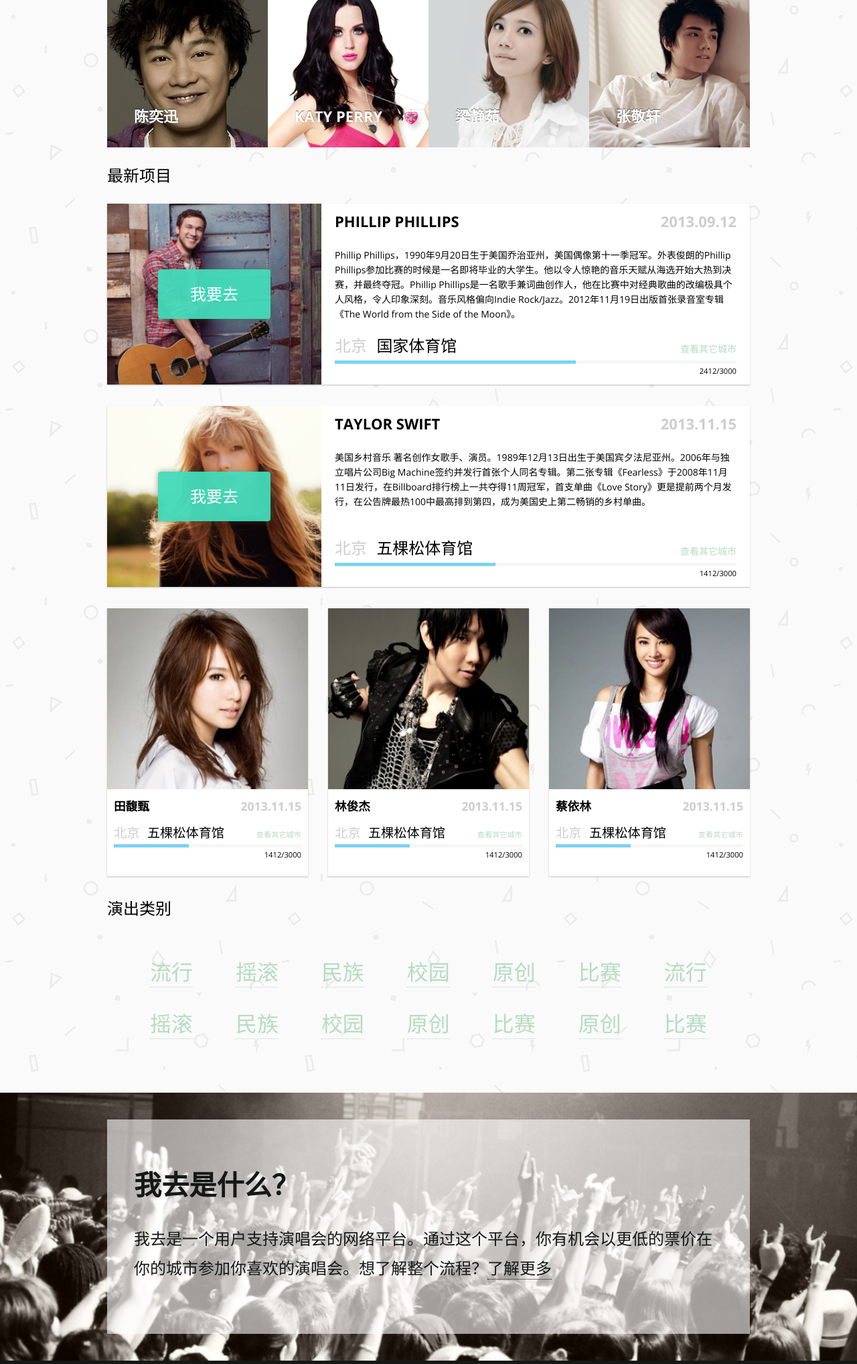
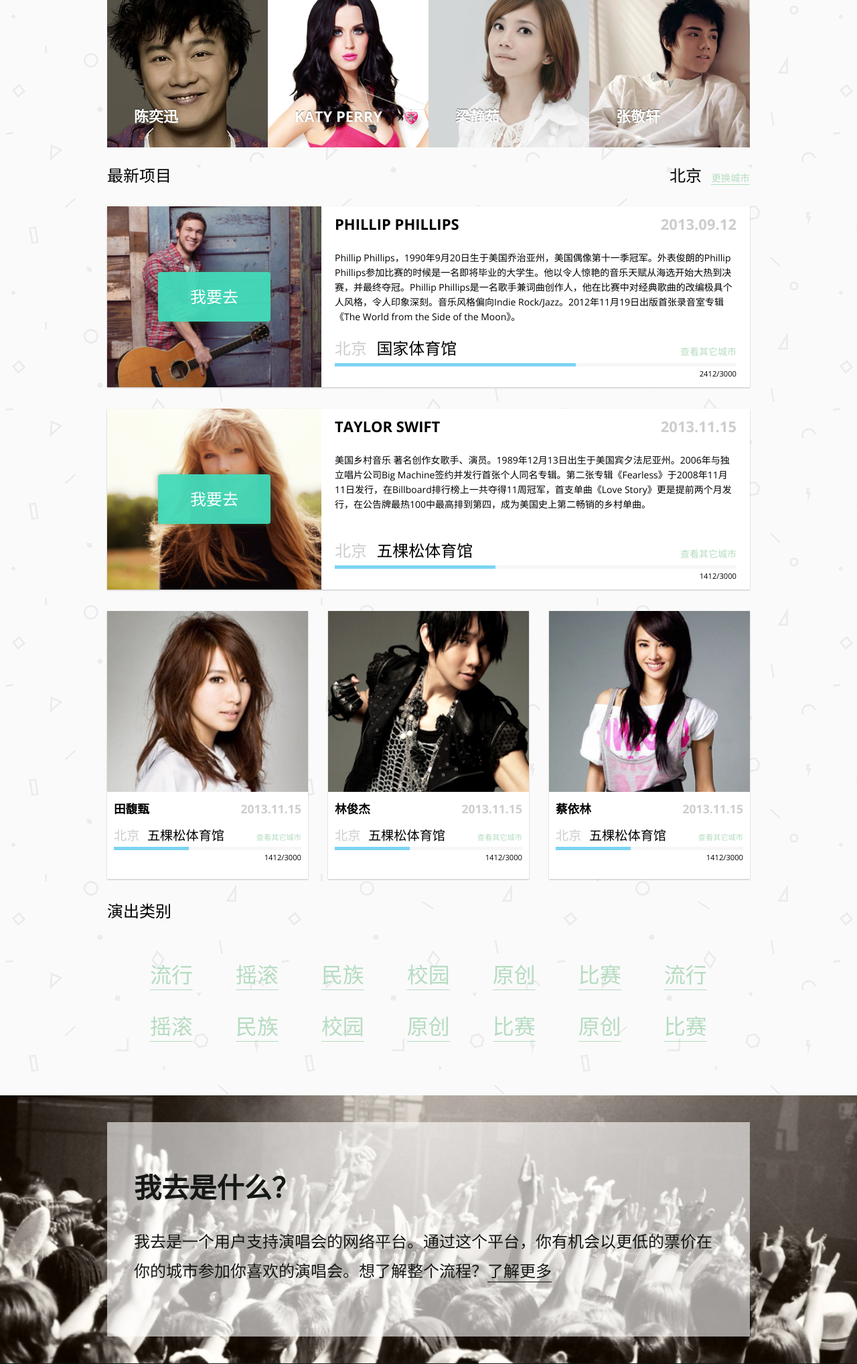
Before and after one commit to liuzenan/wowcheer, a Node server app: template views/index.jade in a window 1280 px wide. Shown: the part 844-2880 px from the top of the page at 67% size. Run offline with Node 20, Linux system fonts and the light colour scheme; the template is opened without the code that fills it, so the values that code supplies are empty; style sheets or scripts are compiled from the project's sources; some libraries are stand-ins or nearby versions.

Commit message:
add change city

```diff
--- a/public/stylesheets/css/screen.css
+++ b/public/stylesheets/css/screen.css
@@ -576,7 +576,27 @@
   text-shadow: 0 -1px 1px rgba(0, 0, 0, 0.6);
 }
 
+/* line 174, ../../../sass/_layout.scss */
+.section-header {
+  overflow: hidden;
+  *zoom: 1;
+}
 /* line 176, ../../../sass/_layout.scss */
+.section-header .main-title {
+  display: inline-block;
+}
+/* line 180, ../../../sass/_layout.scss */
+.section-header .second-title {
+  float: right;
+}
+/* line 184, ../../../sass/_layout.scss */
+.section-header .control {
+  margin-left: 1em;
+  font-size: .6em;
+  border-bottom: 1px solid #b6dcc1;
+}
+
+/* line 195, ../../../sass/_layout.scss */
 .project-card-wide {
   background: #FFFFFF;
   -moz-box-shadow: 0px 1px 2px 0px rgba(0, 0, 0, 0.24);
@@ -596,7 +616,7 @@
 .project-card-wide:after {
   clear: both;
 }
-/* line 182, ../../../sass/_layout.scss */
+/* line 201, ../../../sass/_layout.scss */
 .project-card-wide .project-card-lead {
   height: 100%;
   float: left;
@@ -615,7 +635,7 @@
   _overflow-y: visible;
   position: relative;
 }
-/* line 186, ../../../sass/_layout.scss */
+/* line 205, ../../../sass/_layout.scss */
 .project-card-wide .project-card-lead .project-card-img {
   z-index: 2;
   height: 100%;
@@ -624,7 +644,7 @@
   background-size: 100% 100%;
   background-size: cover;
 }
-/* line 189, ../../../sass/_layout.scss */
+/* line 208, ../../../sass/_layout.scss */
 .project-card-wide .project-card-lead .project-card-button {
   background-color: rgba(67, 219, 186, 0.95);
   text-decoration: none;
@@ -651,7 +671,7 @@
   margin-top: -37px;
   margin-left: -84px;
 }
-/* line 196, ../../../sass/_layout.scss */
+/* line 215, ../../../sass/_layout.scss */
 .project-card-wide .project-card-detail {
   height: 100%;
   float: left;
@@ -671,7 +691,7 @@
   padding: 0 20px;
 }
 
-/* line 205, ../../../sass/_layout.scss */
+/* line 224, ../../../sass/_layout.scss */
 .project-card-detail {
   *position: relative;
   *zoom: 1;
@@ -685,7 +705,7 @@
 .project-card-detail:after {
   clear: both;
 }
-/* line 207, ../../../sass/_layout.scss */
+/* line 226, ../../../sass/_layout.scss */
 .project-card-detail .project-card-singer {
   float: left;
   width: 66.66667%;
@@ -702,7 +722,7 @@
   _overflow: hidden;
   _overflow-y: visible;
 }
-/* line 210, ../../../sass/_layout.scss */
+/* line 229, ../../../sass/_layout.scss */
 .project-card-detail .project-card-date {
   float: left;
   width: 33.33333%;
@@ -719,12 +739,12 @@
   _overflow: hidden;
   _overflow-y: visible;
 }
-/* line 212, ../../../sass/_layout.scss */
+/* line 231, ../../../sass/_layout.scss */
 .project-card-detail .project-card-date h3 {
   text-align: right;
   color: #cdcdcd;
 }
-/* line 217, ../../../sass/_layout.scss */
+/* line 236, ../../../sass/_layout.scss */
 .project-card-detail .project-card-des {
   clear: left;
   float: left;
@@ -744,7 +764,7 @@
   height: 138px;
   overflow: hidden;
 }
-/* line 223, ../../../sass/_layout.scss */
+/* line 242, ../../../sass/_layout.scss */
 .project-card-detail .project-card-city {
   margin: 0;
   clear: left;
@@ -763,15 +783,15 @@
   _overflow: hidden;
   _overflow-y: visible;
 }
-/* line 227, ../../../sass/_layout.scss */
+/* line 246, ../../../sass/_layout.scss */
 .project-card-detail .project-card-city .city {
   color: #cdcdcd;
 }
-/* line 231, ../../../sass/_layout.scss */
+/* line 250, ../../../sass/_layout.scss */
 .project-card-detail .project-card-city .venue {
   padding-left: .6em;
 }
-/* line 236, ../../../sass/_layout.scss */
+/* line 255, ../../../sass/_layout.scss */
 .project-card-detail .project-card-other-city {
   float: left;
   width: 33.33333%;
@@ -789,14 +809,14 @@
   _overflow-y: visible;
   position: relative;
 }
-/* line 239, ../../../sass/_layout.scss */
+/* line 258, ../../../sass/_layout.scss */
 .project-card-detail .project-card-other-city a {
   display: block;
   text-align: right;
   line-height: 2em;
   padding-top: 0.9em;
 }
-/* line 247, ../../../sass/_layout.scss */
+/* line 266, ../../../sass/_layout.scss */
 .project-card-detail .project-card-progress {
   clear: left;
   float: left;
@@ -816,12 +836,12 @@
   height: 5px;
   background: #f6f6f6;
 }
-/* line 252, ../../../sass/_layout.scss */
+/* line 271, ../../../sass/_layout.scss */
 .project-card-detail .project-card-progress .progress-bar {
   height: 5px;
   background: #7bd3f3;
 }
-/* line 257, ../../../sass/_layout.scss */
+/* line 276, ../../../sass/_layout.scss */
 .project-card-detail .project-card-number {
   clear: left;
   float: left;
@@ -842,12 +862,12 @@
   font-size: .8em;
 }
 
-/* line 267, ../../../sass/_layout.scss */
+/* line 286, ../../../sass/_layout.scss */
 .project-card-container {
   margin-left: -30px;
 }
 
-/* line 271, ../../../sass/_layout.scss */
+/* line 290, ../../../sass/_layout.scss */
 .project-card-small {
   background: #FFFFFF;
   -moz-box-shadow: 0px 1px 2px 0px rgba(0, 0, 0, 0.24);
@@ -857,13 +877,13 @@
   margin-left: 30px;
   display: inline-block;
 }
-/* line 276, ../../../sass/_layout.scss */
+/* line 295, ../../../sass/_layout.scss */
 .project-card-small .project-card-lead {
   height: 270px;
   position: relative;
   display: block;
 }
-/* line 280, ../../../sass/_layout.scss */
+/* line 299, ../../../sass/_layout.scss */
 .project-card-small .project-card-lead .project-card-img {
   z-index: 2;
   height: 100%;
@@ -873,7 +893,7 @@
   background-size: cover;
   background-origin: top center;
 }
-/* line 284, ../../../sass/_layout.scss */
+/* line 303, ../../../sass/_layout.scss */
 .project-card-small .project-card-lead .project-card-button {
   background-color: rgba(67, 219, 186, 0.95);
   text-decoration: none;
@@ -906,7 +926,7 @@
   -o-transition: all 0.2s ease-in 0;
   transition: all 0.2s ease-in 0;
 }
-/* line 294, ../../../sass/_layout.scss */
+/* line 313, ../../../sass/_layout.scss */
 .project-card-small .project-card-detail {
   *position: relative;
   *zoom: 1;
@@ -925,16 +945,16 @@
 .project-card-small .project-card-detail:after {
   clear: both;
 }
-/* line 301, ../../../sass/_layout.scss */
+/* line 320, ../../../sass/_layout.scss */
 .project-card-small .project-card-detail .project-card-number {
   font-size: 1em;
 }
-/* line 307, ../../../sass/_layout.scss */
+/* line 326, ../../../sass/_layout.scss */
 .project-card-small:hover .project-card-button {
   opacity: 1;
 }
 
-/* line 316, ../../../sass/_layout.scss */
+/* line 335, ../../../sass/_layout.scss */
 .category-links {
   margin: 0;
   padding: 0;
@@ -942,13 +962,13 @@
   font-size: 2.28571em;
   line-height: 1.375em;
 }
-/* line 321, ../../../sass/_layout.scss */
+/* line 340, ../../../sass/_layout.scss */
 .category-links .category-item {
   display: inline-block;
   margin: 1em 0 0 2em;
-  border-bottom: 1px dotted #b6dcc1;
+  border-bottom: 1px solid #b6dcc1;
 }
-/* line 325, ../../../sass/_layout.scss */
+/* line 344, ../../../sass/_layout.scss */
 .category-links .category-item a {
   -webkit-transition: all 0.2s ease-in;
   -webkit-transition-delay: 0;
@@ -956,12 +976,12 @@
   -o-transition: all 0.2s ease-in 0;
   transition: all 0.2s ease-in 0;
 }
-/* line 327, ../../../sass/_layout.scss */
+/* line 346, ../../../sass/_layout.scss */
 .category-links .category-item a:hover {
   color: #151815;
 }
 
-/* line 337, ../../../sass/_layout.scss */
+/* line 356, ../../../sass/_layout.scss */
 #about {
   position: relative;
   height: 320px;
@@ -970,11 +990,11 @@
   font-size: 1.71429em;
   line-height: 1.83333em;
 }
-/* line 343, ../../../sass/_layout.scss */
+/* line 362, ../../../sass/_layout.scss */
 #about .hero-image {
   background-image: url(/img/hero2.png);
 }
-/* line 346, ../../../sass/_layout.scss */
+/* line 365, ../../../sass/_layout.scss */
 #about .container {
   z-index: 3;
   position: relative;
@@ -982,28 +1002,28 @@
   padding: 40px 0 0 0;
   height: 280px;
 }
-/* line 354, ../../../sass/_layout.scss */
+/* line 373, ../../../sass/_layout.scss */
 #about .title, #about .des {
   margin: 0;
   padding: 10px 40px;
 }
-/* line 359, ../../../sass/_layout.scss */
+/* line 378, ../../../sass/_layout.scss */
 #about .title {
   font-weight: bold;
   padding-top: 20px;
 }
-/* line 364, ../../../sass/_layout.scss */
+/* line 383, ../../../sass/_layout.scss */
 #about a {
   color: #151815;
-  border-bottom: 1px dotted #151815;
+  border-bottom: 1px solid #151815;
 }
 
-/* line 373, ../../../sass/_layout.scss */
+/* line 392, ../../../sass/_layout.scss */
 #footer {
   background: #151815;
   color: white;
 }
-/* line 374, ../../../sass/_layout.scss */
+/* line 393, ../../../sass/_layout.scss */
 #footer .container {
   *position: relative;
   *zoom: 1;
@@ -1017,17 +1037,17 @@
 #footer .container:after {
   clear: both;
 }
-/* line 380, ../../../sass/_layout.scss */
+/* line 399, ../../../sass/_layout.scss */
 #footer .footer-links {
   padding: 0;
   margin: 0;
   list-style: none;
 }
-/* line 386, ../../../sass/_layout.scss */
+/* line 405, ../../../sass/_layout.scss */
 #footer .footer-link-item {
   padding: 2px 0;
 }
-/* line 390, ../../../sass/_layout.scss */
+/* line 409, ../../../sass/_layout.scss */
 #footer .bottom-nav-discover {
   float: left;
   width: 25%;
@@ -1044,7 +1064,7 @@
   _overflow: hidden;
   _overflow-y: visible;
 }
-/* line 393, ../../../sass/_layout.scss */
+/* line 412, ../../../sass/_layout.scss */
 #footer .bottom-nav-profile {
   float: left;
   width: 25%;
@@ -1061,7 +1081,7 @@
   _overflow: hidden;
   _overflow-y: visible;
 }
-/* line 396, ../../../sass/_layout.scss */
+/* line 415, ../../../sass/_layout.scss */
 #footer .bottom-nav-about {
   float: left;
   width: 25%;
@@ -1078,7 +1098,7 @@
   _overflow: hidden;
   _overflow-y: visible;
 }
-/* line 399, ../../../sass/_layout.scss */
+/* line 418, ../../../sass/_layout.scss */
 #footer .bottom-nav-contact {
   float: left;
   width: 25%;
@@ -1095,7 +1115,7 @@
   _overflow: hidden;
   _overflow-y: visible;
 }
-/* line 402, ../../../sass/_layout.scss */
+/* line 421, ../../../sass/_layout.scss */
 #footer .footer-bottom {
   font-size: .8em;
   padding: 40px;
@@ -1119,17 +1139,17 @@
   overflow: hidden;
   *zoom: 1;
 }
-/* line 411, ../../../sass/_layout.scss */
+/* line 430, ../../../sass/_layout.scss */
 #footer .footer-bottom .copy-right {
   float: left;
 }
-/* line 415, ../../../sass/_layout.scss */
+/* line 434, ../../../sass/_layout.scss */
 #footer .footer-bottom .footer-bottom-links {
   float: right;
   padding: 0;
   margin: 0;
 }
-/* line 419, ../../../sass/_layout.scss */
+/* line 438, ../../../sass/_layout.scss */
 #footer .footer-bottom .footer-bottom-links li {
   display: inline-block;
   margin-left: 1em;
--- a/views/index.jade
+++ b/views/index.jade
@@ -62,7 +62,10 @@
             .artist-name
               h3 张敬轩
       .section
-        h2 最新项目
+        .section-header
+          h2.main-title 最新项目
+          h2.second-title 北京
+            a.control(href="http://", target="_blank") 更换城市
         .project-card-wide
           .project-card-lead
             .project-card-img(style="background-image:url(/img/card1.png)")
```
Also changed, not shown: sass/_layout.scss (+21 -2 lines).
